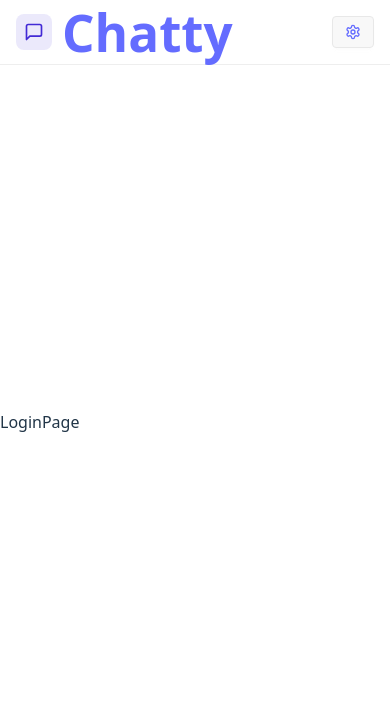
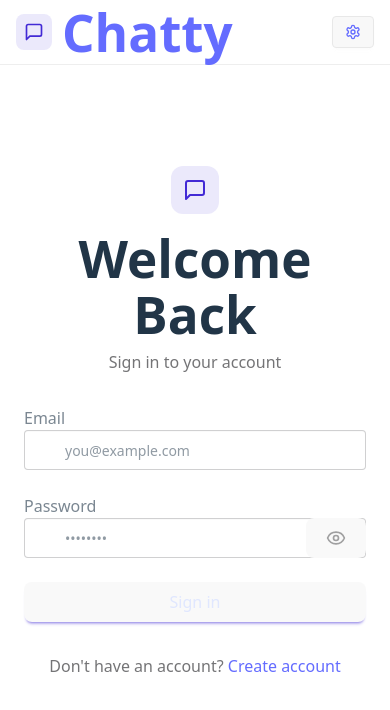
Before and after one commit to Bhavgulati/RealTime-Chat-App, a React (Vite) app in the folder frontend/: page /login in a window 390 px wide. Shown: the top 710 px of the page. Built offline with nearby package versions, Linux system fonts and the light colour scheme; no server answers.

Commit message:
Chat Container Started , Chat Header completed

```diff
--- /dev/null
+++ b/frontend/src/components/ChatContainer.jsx
@@ -0,0 +1,28 @@
+import {useChatStore} from "../store/useChatStore";
+import {useEffect} from "react";
+
+import ChatHeader from "./ChatHeader";
+import MessageInput from "./MessageInput";
+
+const ChatContainer = ()=>{
+    const {messages,getMessages,isMessagesLoading,selectedUser} = useChatStore()
+    useEffect(()=>{
+        getMessages(selectedUser._id)
+    },[selectedUser._id],getMessages)
+
+
+    if(isMessagesLoading) return <div> Loading...</div>
+
+
+    return (
+        <div className = "flex-1 flex flex-col overflow-auto">
+            <ChatHeader />
+            <p> mmessages ...</p>
+            <MessageInput/>
+
+        </div>
+    )
+
+}
+
+export default ChatContainer
--- /dev/null
+++ b/frontend/src/components/ChatHeader.jsx
@@ -0,0 +1,37 @@
+import { X } from "lucide-react";
+import { useAuthStore } from "../store/useAuthStore";
+import { useChatStore } from "../store/useChatStore";
+
+const ChatHeader = () => {
+  const { selectedUser, setSelectedUser } = useChatStore();
+  const { onlineUsers } = useAuthStore();
+
+  return (
+    <div className="p-2.5 border-b border-base-300">
+      <div className="flex items-center justify-between">
+        <div className="flex items-center gap-3">
+          {/* Avatar */}
+          <div className="avatar">
+            <div className="size-10 rounded-full relative">
+              <img src={selectedUser.profilePic || "/avatar.png"} alt={selectedUser.fullName} />
+            </div>
+          </div>
+
+          {/* User info */}
+          <div>
+            <h3 className="font-medium">{selectedUser.fullName}</h3>
+            <p className="text-sm text-base-content/70">
+              {onlineUsers.includes(selectedUser._id) ? "Online" : "Offline"}
+            </p>
+          </div>
+        </div>
+
+        {/* Close button */}
+        <button onClick={() => setSelectedUser(null)}>
+          <X />
+        </button>
+      </div>
+    </div>
+  );
+};
+export default ChatHeader;
--- a/frontend/src/pages/LoginPage.jsx
+++ b/frontend/src/pages/LoginPage.jsx
@@ -1,9 +1,126 @@
-import React from 'react'
+//createLater from memory completely
 
-const LoginPage = () => {
-  return (
-    <div>LoginPage</div>
-  )
-}
+import {useState} from "react"
+import {useAuthStore} from "../store/useAuthStore"
+import { Eye, EyeOff, Loader2, Lock, Mail, MessageSquare, User } from "lucide-react";
+import { Link } from "react-router-dom";
+import { toast } from "react-hot-toast";
 
-export default LoginPage
+import AuthImagePattern from "../components/AuthImagePattern"
+
+
+const LoginPage = () =>{
+  const [showPassword, setShowPassword] = useState(false);
+  const [formData, setFormData] = useState({
+    email: "",
+    password: "",
+  });
+  const {login , isLoggingIn} = useAuthStore();
+
+  const handleSubmit = (e) =>{
+    e.preventDefault();
+
+    const success = validateForm();
+
+    if(success===true) signup(formData);
+  }
+   return (
+    <div className="h-screen grid lg:grid-cols-2">
+      {/* Left Side - Form */}
+      <div className="flex flex-col justify-center items-center p-6 sm:p-12">
+        <div className="w-full max-w-md space-y-8">
+          {/* Logo */}
+          <div className="text-center mb-8">
+            <div className="flex flex-col items-center gap-2 group">
+              <div
+                className="w-12 h-12 rounded-xl bg-primary/10 flex items-center justify-center group-hover:bg-primary/20
+              transition-colors"
+              >
+                <MessageSquare className="w-6 h-6 text-primary" />
+              </div>
+              <h1 className="text-2xl font-bold mt-2">Welcome Back</h1>
+              <p className="text-base-content/60">Sign in to your account</p>
+            </div>
+          </div>
+
+          {/* Form */}
+          <form onSubmit={handleSubmit} className="space-y-6">
+            <div className="form-control">
+              <label className="label">
+                <span className="label-text font-medium">Email</span>
+              </label>
+              <div className="relative">
+                <div className="absolute inset-y-0 left-0 pl-3 flex items-center pointer-events-none">
+                  <Mail className="h-5 w-5 text-base-content/40" />
+                </div>
+                <input
+                  type="email"
+                  className={`input input-bordered w-full pl-10`}
+                  placeholder="you@example.com"
+                  value={formData.email}
+                  onChange={(e) => setFormData({ ...formData, email: e.target.value })}
+                />
+              </div>
+            </div>
+
+            <div className="form-control">
+              <label className="label">
+                <span className="label-text font-medium">Password</span>
+              </label>
+              <div className="relative">
+                <div className="absolute inset-y-0 left-0 pl-3 flex items-center pointer-events-none">
+                  <Lock className="h-5 w-5 text-base-content/40" />
+                </div>
+                <input
+                  type={showPassword ? "text" : "password"}
+                  className={`input input-bordered w-full pl-10`}
+                  placeholder="••••••••"
+                  value={formData.password}
+                  onChange={(e) => setFormData({ ...formData, password: e.target.value })}
+                />
+                <button
+                  type="button"
+                  className="absolute inset-y-0 right-0 pr-3 flex items-center"
+                  onClick={() => setShowPassword(!showPassword)}
+                >
+                  {showPassword ? (
+                    <EyeOff className="h-5 w-5 text-base-content/40" />
+                  ) : (
+                    <Eye className="h-5 w-5 text-base-content/40" />
+                  )}
+                </button>
+              </div>
+            </div>
+
+            <button type="submit" className="btn btn-primary w-full" disabled={isLoggingIn}>
+              {isLoggingIn ? (
+                <>
+                  <Loader2 className="h-5 w-5 animate-spin" />
+                  Loading...
+                </>
+              ) : (
+                "Sign in"
+              )}
+            </button>
+          </form>
+
+          <div className="text-center">
+            <p className="text-base-content/60">
+              Don&apos;t have an account?{" "}
+              <Link to="/signup" className="link link-primary">
+                Create account
+              </Link>
+            </p>
+          </div>
+        </div>
+      </div>
+
+      {/* Right Side - Image/Pattern */}
+      <AuthImagePattern
+        title={"Welcome back!"}
+        subtitle={"Sign in to continue your conversations and catch up with your messages."}
+      />
+    </div>
+  );
+};
+export default LoginPage;
--- a/frontend/src/store/useAuthStore.js
+++ b/frontend/src/store/useAuthStore.js
@@ -8,6 +8,18 @@
     isUpdatingProfile:false,
 
     isCheckingAuth:true,
+    login: async(data)=>{
+        set({isLoggingIn:true});
+        try{
+            const res = await axiosInstance.post("/auth/login",data);
+            set({authUser: res.data});
+            toast.success("Logges In Successfully");
+        }catch(error){
+            toast.error(error.response.data.message)
+        }finally{
+            set({isLogginIn:false})
+        }
+    },
     updateProfile: async (data) => {
     set({isUpdatingProfile: true});
     try {
```
Also changed, not shown: frontend/src/components/MessageInput.jsx (added), frontend/src/store/useChatStore.js (added).
